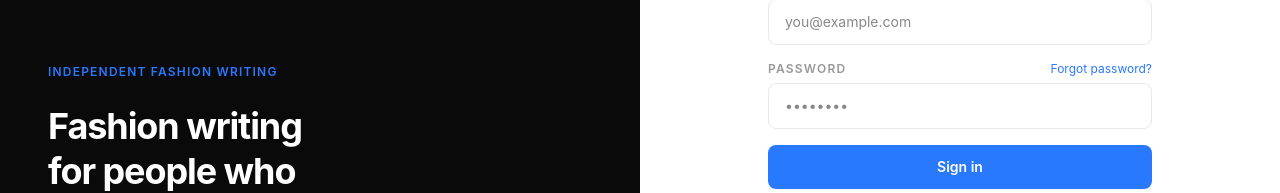
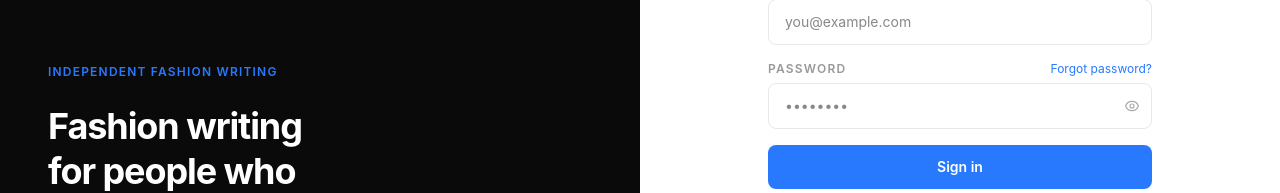
Before and after one commit to jharrower84/frontpage, a Next.js app: page /signin in a window 1280 px wide. Shown: the part 222-415 px from the top of the page. Built offline with nearby package versions, Linux system fonts and the light colour scheme; no server answers.

Commit message:
Creator application flow, admin applications tab, notification fixes, publisher back button

```diff
--- a/src/app/signin/page.tsx
+++ b/src/app/signin/page.tsx
@@ -18,6 +18,7 @@
   const [password, setPassword] = useState("");
   const [loading, setLoading] = useState(false);
   const [error, setError] = useState("");
+  const [showPassword, setShowPassword] = useState(false);
 
   const handleSignIn = async (e: React.FormEvent) => {
     e.preventDefault();
@@ -111,15 +112,34 @@
                   Forgot password?
                 </Link>
               </div>
+              <div className="relative">
                 <input
-                type="password"
+                  type={showPassword ? "text" : "password"}
                   value={password}
                   onChange={(e) => setPassword(e.target.value)}
                   required
                   placeholder="••••••••"
-                className="w-full px-4 py-3 text-sm focus:outline-none transition-colors rounded-lg"
+                  className="w-full px-4 py-3 pr-11 text-sm focus:outline-none transition-colors rounded-lg"
                   style={{ border: "1px solid #e8e8e8", color: "#111", background: "#fff" }}
                 />
+                <button
+                  type="button"
+                  onClick={() => setShowPassword((v) => !v)}
+                  className="absolute right-3 top-1/2 -translate-y-1/2 hover:opacity-60 transition-opacity"
+                  style={{ color: "#aaa" }}
+                >
+                  {showPassword ? (
+                    <svg viewBox="0 0 24 24" fill="none" stroke="currentColor" strokeWidth={1.8} className="w-4 h-4">
+                      <path strokeLinecap="round" strokeLinejoin="round" d="M13.875 18.825A10.05 10.05 0 0112 19c-4.478 0-8.268-2.943-9.543-7a9.97 9.97 0 011.563-3.029m5.858.908a3 3 0 114.243 4.243M9.878 9.878l4.242 4.242M9.88 9.88l-3.29-3.29m7.532 7.532l3.29 3.29M3 3l3.59 3.59m0 0A9.953 9.953 0 0112 5c4.478 0 8.268 2.943 9.543 7a10.025 10.025 0 01-4.132 5.411m0 0L21 21" />
+                    </svg>
+                  ) : (
+                    <svg viewBox="0 0 24 24" fill="none" stroke="currentColor" strokeWidth={1.8} className="w-4 h-4">
+                      <path strokeLinecap="round" strokeLinejoin="round" d="M15 12a3 3 0 11-6 0 3 3 0 016 0z" />
+                      <path strokeLinecap="round" strokeLinejoin="round" d="M2.458 12C3.732 7.943 7.523 5 12 5c4.478 0 8.268 2.943 9.542 7-1.274 4.057-5.064 7-9.542 7-4.477 0-8.268-2.943-9.542-7z" />
+                    </svg>
+                  )}
+                </button>
+              </div>
             </div>
             <button
               type="submit"
```
Lines whose indentation alone changed are shown as unchanged.
